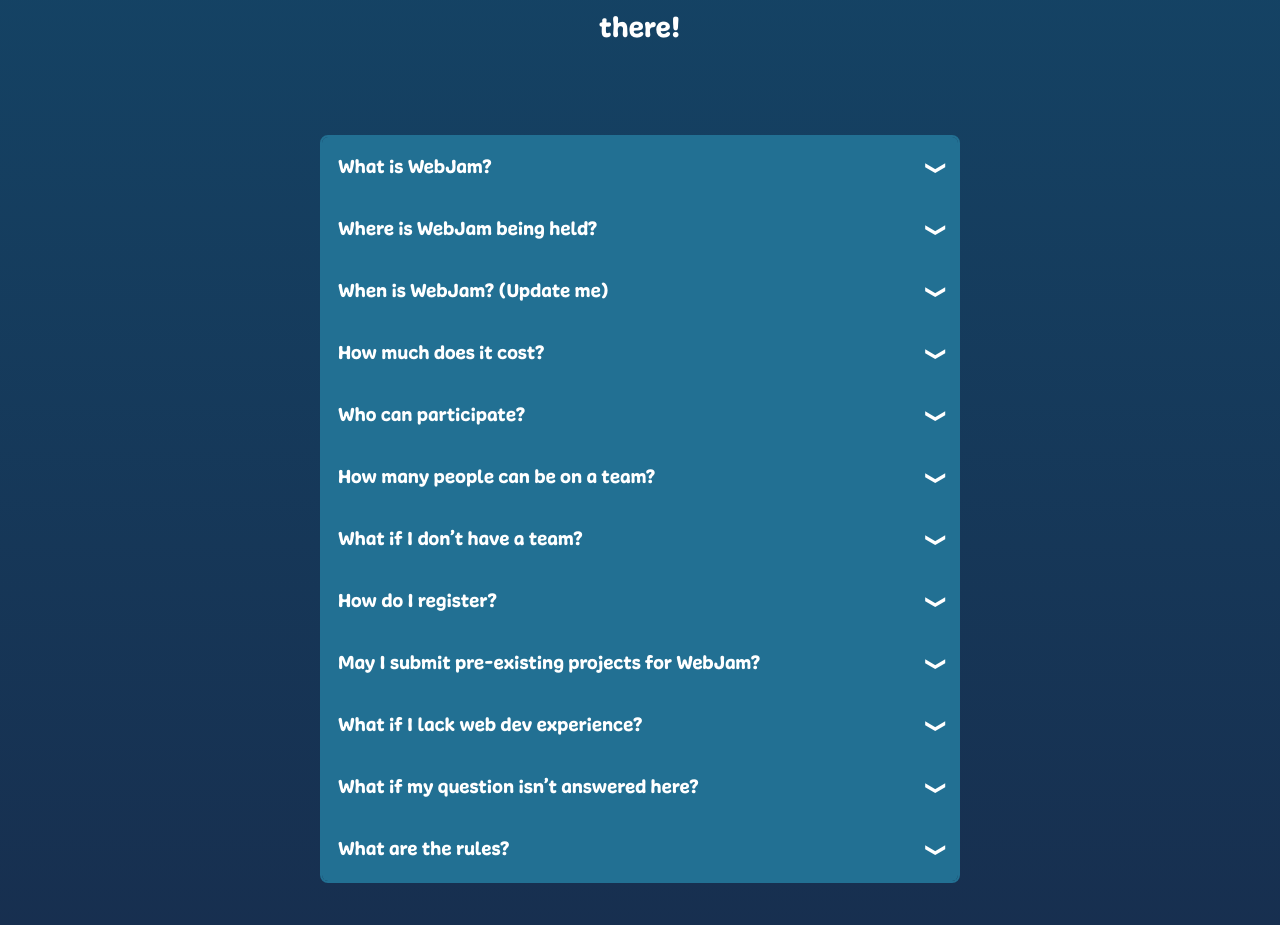
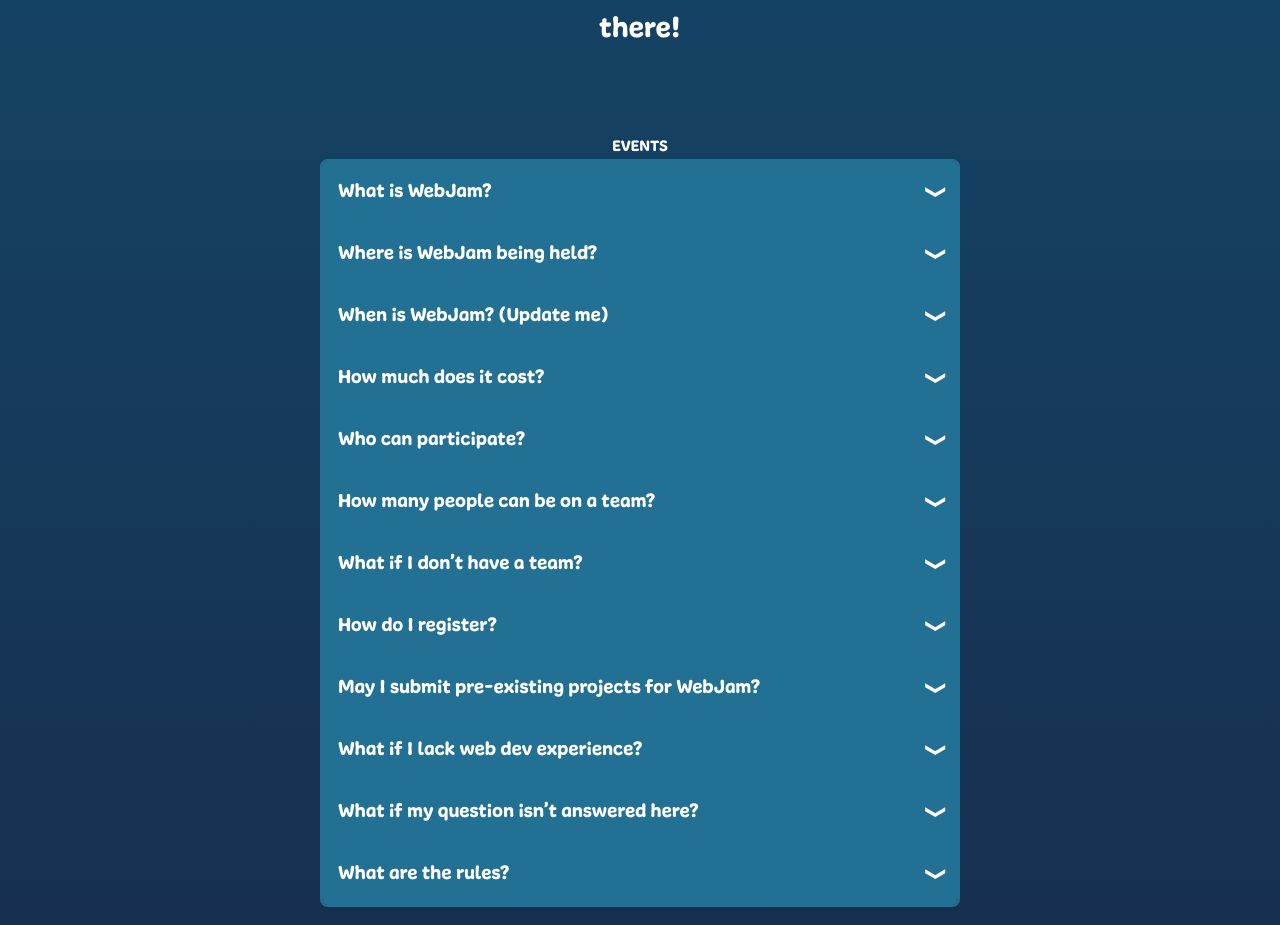
Before and after one commit to icssc/webjam-2023, a Next.js app: page / in a window 1280 px wide. Shown: the part 1200-2125 px from the top of the page. Built offline with nearby package versions, Linux system fonts and the light colour scheme.

Commit message:
Create events section

```diff
--- /dev/null
+++ b/src/components/events/events.js
@@ -0,0 +1,11 @@
+import { FaCalendar, FaLocationArrow } from "react-icons/fa";
+
+export default function EventsSection() {
+  return (
+    <>
+      <div>
+        <div>EVENTS</div>
+      </div>
+    </>
+  );
+}
--- a/src/components/navbar.js
+++ b/src/components/navbar.js
@@ -31,6 +31,9 @@
           <a href="#about">About</a>
         </li>
         <li>
+          <a href="#events">Events</a>
+        </li>
+        <li>
           <a href="#faq">FAQ</a>
         </li>
       </ul>
--- a/src/pages/index.js
+++ b/src/pages/index.js
@@ -1,6 +1,7 @@
 import HeroSection from "../components/hero/hero";
 import FAQSection from "../components/faq/faq";
 import AboutSection from "../components/about/about";
+import EventsSection from "../components/events/events";
 
 export default function Home() {
   return (
@@ -14,6 +15,9 @@
       <section id="about" className="flex place-content-center">
         <AboutSection />
       </section>
+      <section id="events" className="flex place-content-center">
+        <EventsSection />
+      </section>
       <section id="faq" className="flex place-content-center">
         <FAQSection />
       </section>
```
